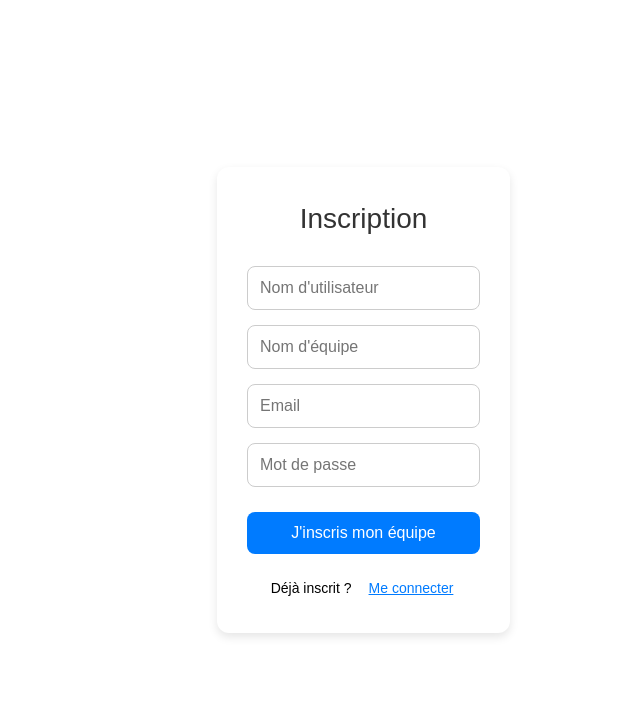
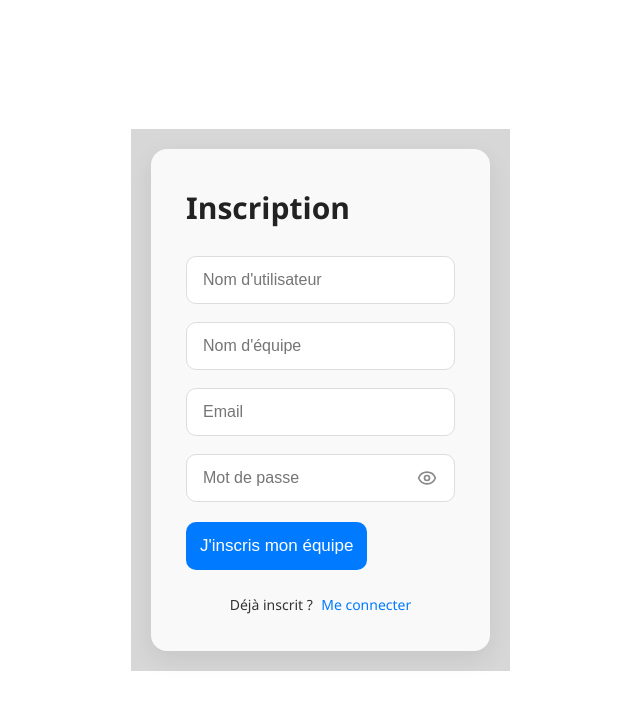
Before and after one commit to Leo-PaulMrie/Metrolympiades, a Vue app in the folder metrolympiades/: page / in a window 1280 px wide. Shown: the top 710 px of the page, without its empty margins (130-770 px from the left). Built offline with nearby package versions, Linux system fonts and the light colour scheme.

Commit message:
:sparkles: Backend of the registration finished

```diff
--- a/metrolympiades/src/App.vue
+++ b/metrolympiades/src/App.vue
@@ -1,19 +1,42 @@
 <script setup>
 import { ref } from "vue";
+import { Eye, EyeOff } from 'lucide-vue-next';
 
 const username = ref("");
-const team_name = ref("");
+const teamName = ref("");
 const mail = ref("");
-const pwd = ref("");
+
+
+const password = ref("");
+const showPassword = ref(false);
+
+const errorMessage = ref("");
 
 function register(){
-  fetch("", {
+
+  errorMessage.value = "";
+
+  if(!username.value.trim() || !teamName.value.trim() || !mail.value.trim() || !password.value.trim()){
+    errorMessage.value = "Veuillez remplir tous les champs.";
+    return;
+  }
+  fetch("http://localhost:3000/auth/register", {
     method: "POST",
     headers: {
-      "Content-Type": "application/json",
-      "Authorization": `Bearer ${token}`
+      "Content-Type": "application/json"
     },
-
+    body: JSON.stringify({
+      email: mail.value,
+	    username: username.value,
+	    password: password.value,
+	    teamName: teamName.value
+    })
+  })
+  .then((response)=>response.json())
+  .then((data) =>
+  {
+    localStorage.setItem("userData", JSON.stringify(data))
+    console.log("response : ", data)
   })
 }
 
@@ -21,99 +44,227 @@ function register(){
 
 <template>
 
+  <div class="page-wrapper">
     <div class="form-container">
       <h1>Inscription</h1>
-
       <form @submit.prevent="register">
-
+        <div v-if="errorMessage" class="error-message">
+          {{ errorMessage }}
+        </div>
         <div class="form-fields">
           <input v-model="username" placeholder="Nom d'utilisateur">
-        <input v-model="team_name" placeholder="Nom d'équipe">
+          <input v-model="teamName" placeholder="Nom d'équipe">
           <input v-model="mail" placeholder="Email">
-        <input v-model="pwd" placeholder="Mot de passe">
+          <!-- <input v-model="password" placeholder="Mot de passe" type="password"> -->
+
+          <div class="password-field">
+            <input
+              :type="showPassword ? 'text' : 'password'"
+              v-model="password"
+              placeholder="Mot de passe"
+            />
+
+            <button
+              type="button"
+              class="hide-icon-btn"
+              @click="showPassword = !showPassword"
+              :aria-label="showPassword ? 'Masquer le mot de passe' : 'Afficher le mot de passe'"
+            >
+              <Eye v-if="!showPassword" size="20" />
+              <EyeOff v-else size="20" />
+            </button>
+          </div>
+        </div>
+
         <button type="submit">J'inscris mon équipe</button>
-      </div>
 
         <div class="login-link">
           <p>Déjà inscrit ?</p>
           <a href="">Me connecter</a>
         </div>
       </form>
+    </div>
+  </div>
 
-  </div>
 
 </template>
 
 <style scoped>
+/* Reset the css style */
+/* http://meyerweb.com/eric/tools/css/reset/
+   v2.0 | 20110126
+   License: none (public domain)
+*/
+
+html, body, div, span, applet, object, iframe,
+h1, h2, h3, h4, h5, h6, p, blockquote, pre,
+a, abbr, acronym, address, big, cite, code,
+del, dfn, em, img, ins, kbd, q, s, samp,
+small, strike, strong, sub, sup, tt, var,
+b, u, i, center,
+dl, dt, dd, ol, ul, li,
+fieldset, form, label, legend,
+table, caption, tbody, tfoot, thead, tr, th, td,
+article, aside, canvas, details, embed,
+figure, figcaption, footer, header, hgroup,
+menu, nav, output, ruby, section, summary,
+time, mark, audio, video {
+	margin: 0;
+	padding: 0;
+	border: 0;
+	font-size: 100%;
+	font: inherit;
+	vertical-align: baseline;
+}
+/* HTML5 display-role reset for older browsers */
+article, aside, details, figcaption, figure,
+footer, header, hgroup, menu, nav, section {
+	display: block;
+}
+body {
+	line-height: 1;
+}
+ol, ul {
+	list-style: none;
+}
+blockquote, q {
+	quotes: none;
+}
+blockquote:before, blockquote:after,
+q:before, q:after {
+	content: '';
+	content: none;
+}
+table {
+	border-collapse: collapse;
+	border-spacing: 0;
+}
+
+
+.error-message {
+  color: red;
+  margin-bottom: 10px;
+  text-align: center;
+}
+
+.page-wrapper {
+  display: flex;
+  justify-content: center;
+  align-items: center;
+  background-color: #00000028;
+  padding: 20px;
+}
+
 .form-container {
-  max-width: 400px;
-  margin: 80px auto;
-  padding: 30px;
-  border-radius: 12px;
-  box-shadow: 0 4px 10px rgba(0, 0, 0, 0.1);
-  background-color: #ffffff;
-  text-align: center;
-  font-family: Arial, sans-serif;
+  width: 100%;
+  max-width: 420px;
+  padding: 35px;
+  border-radius: 16px;
+  box-shadow: 0 8px 24px rgba(0, 0, 0, 0.08);
+  background-color: #f9f9f9;
+  font-family: "Segoe UI", sans-serif;
+  box-sizing: border-box;
+  margin: auto;
 }
+
 
 h1 {
   margin-bottom: 24px;
-  font-size: 28px;
-  color: #333;
+  font-size: 30px;
+  font-weight: 600;
+  color: #222;
 }
 
 .form-fields {
   display: flex;
   flex-direction: column;
-  gap: 15px;
+  gap: 18px;
 }
 
 input {
-  padding: 12px;
-  border: 1px solid #ccc;
-  border-radius: 8px;
+  padding: 14px 16px;
+  border: 1px solid #ddd;
+  border-radius: 10px;
   font-size: 16px;
+  background-color: #fff;
+  transition: border-color 0.3s, box-shadow 0.3s;
 }
 
-button {
-  margin-top: 10px;
-  padding: 12px;
+input:focus {
+  border-color: #007bff;
+  box-shadow: 0 0 0 3px rgba(0, 123, 255, 0.15);
+  outline: none;
+}
+
+.password-field {
+  position: relative;
+  display: flex;
+  align-items: center;
+}
+
+.password-field input {
+  padding-right: 44px;
+}
+
+.hide-icon-btn {
+  position: absolute;
+  top: 50%;
+  right: 14px;
+  transform: translateY(-50%);
+  background: none;
+  border: none;
+  cursor: pointer;
+  color: #888;
+  display: flex;
+  align-items: center;
+  justify-content: center;
+  padding: 4px;
+}
+
+.hide-icon-btn:hover {
+  color: #000;
+  transition: color 0.2s ease-in-out;
+}
+
+button[type="submit"] {
+  margin-top: 20px;
+  padding: 14px;
   background-color: #007bff;
   color: white;
   border: none;
-  border-radius: 8px;
-  font-size: 16px;
+  border-radius: 10px;
+  font-size: 17px;
   cursor: pointer;
-  transition: background-color 0.3s;
+  font-weight: 500;
+  transition: background-color 0.3s ease;
 }
 
-button:hover {
+button[type="submit"]:hover {
   background-color: #0056b3;
 }
 
 .login-link {
-  margin-top: 20px;
+  margin-top: 24px;
   font-size: 14px;
   display: flex;
   justify-content: center;
   align-items: center;
-  gap: 1em;
+  gap: 0.6em;
+  color: #333;
+}
+
+.login-link p {
+  margin: 0;
 }
 
 .login-link a {
   color: #007bff;
   text-decoration: none;
+  font-weight: 500;
 }
 
-.login-link p{
-  color: black;
-}
-/*
 .login-link a:hover {
   text-decoration: underline;
 }
-*/
-.login-link a {
-  text-decoration: underline;
-}
+
 </style>
```
Lines whose indentation alone changed are shown as unchanged.
